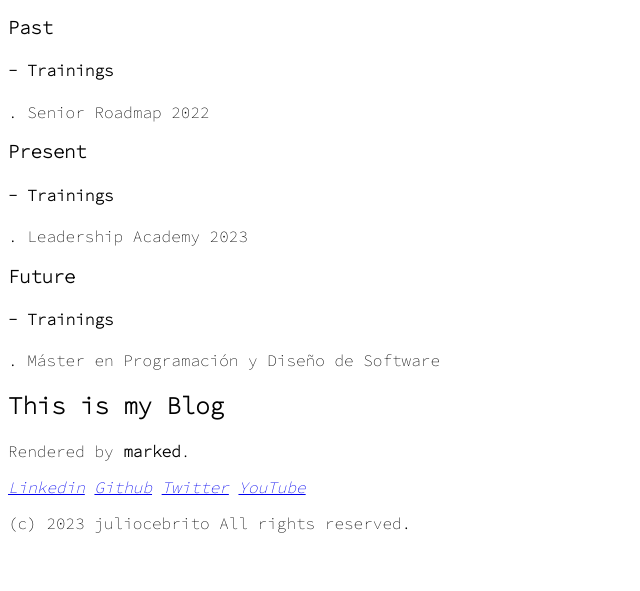
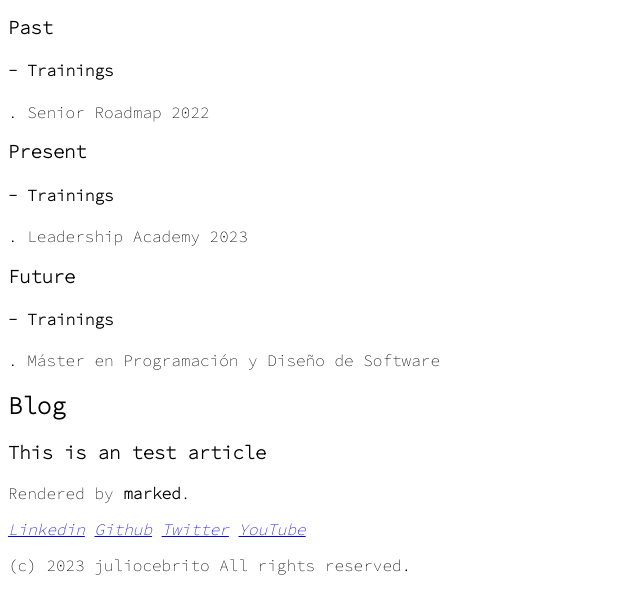
Before and after one commit to juliocebrito/juliocebrito.github.io, a plain HTML site: page index.html in a window 1280 px wide. Shown: the part 589-1180 px from the top of the page, without its empty margins (0-640 px from the left). Before the commit the page ends 1138 px from the top, so only its background shows below. Drawn offline with nearby package versions, Linux system fonts and the light colour scheme.

Commit message:
add markdown article

```diff
--- a/index.html
+++ b/index.html
@@ -48,8 +48,8 @@
           </article>
       </section>
       <section id=blog>
-        <article>
-          <h1>Blog</h1>
+        <h1>Blog</h1>
+        <article id=first>
         </article>
       </section>
     </main>
@@ -68,8 +68,8 @@
     <script src="scripts.js"></script>
     <script src="https://cdn.jsdelivr.net/npm/marked/marked.min.js"></script>
     <script>
-      document.getElementById('blog').innerHTML =
-        marked.parse('# This is my Blog\n\nRendered by **marked**.');
+      document.getElementById('first').innerHTML =
+        marked.parse('# This is an test article\n\nRendered by **marked**.');
     </script>
   </body>
 </html>
```
